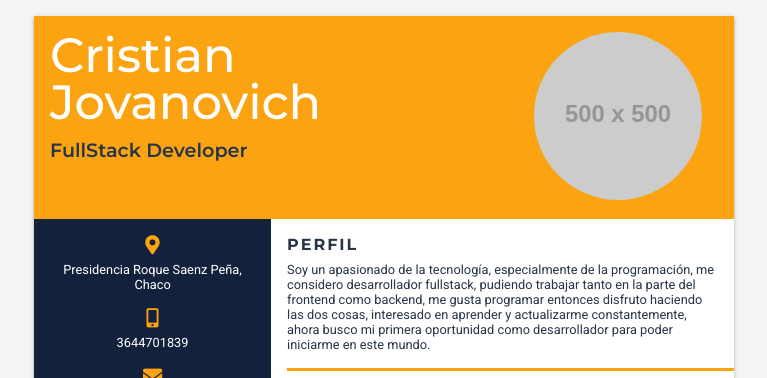
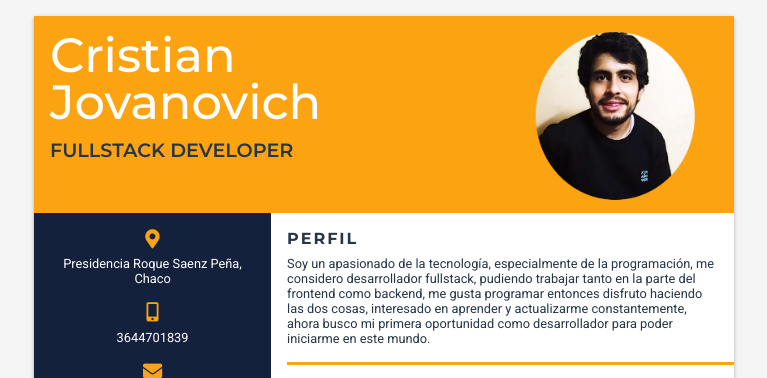
Before and after one commit to cristianjova/cv-html-css, a plain HTML site: page index.html in a window 1280 px wide. Shown: the top 378 px of the page, without its empty margins (256-1023 px from the left). Drawn offline with Linux system fonts and the light colour scheme; placeholder pictures from the web are drawn by us.

Commit message:
Added photo

```diff
--- a/css/styles.css
+++ b/css/styles.css
@@ -47,6 +47,7 @@ header {
   font-size: 1.2rem;
   font-weight: 600;
   color: var(--font-body);
+  text-transform: uppercase;
 }
 
 .header-photo {
@@ -57,7 +58,7 @@ header {
 
 .header-photo img {
   width: 60%;
-  border-radius: 50%;
+  margin-bottom: -3.5rem;
 }
 
 .container-body {
--- a/index.html
+++ b/index.html
@@ -20,7 +20,7 @@
         <h2>FullStack Developer</h2>
       </div>
       <div class="header-photo">
-        <img src="https://via.placeholder.com/500" alt="Foto CV">
+        <img src="img/foto-circle.png" alt="Foto CV">
       </div>
     </header>
     <div class="container-body">
```
Also changed, not shown: img/foto-circle.png (added), img/foto.jpeg (added).
